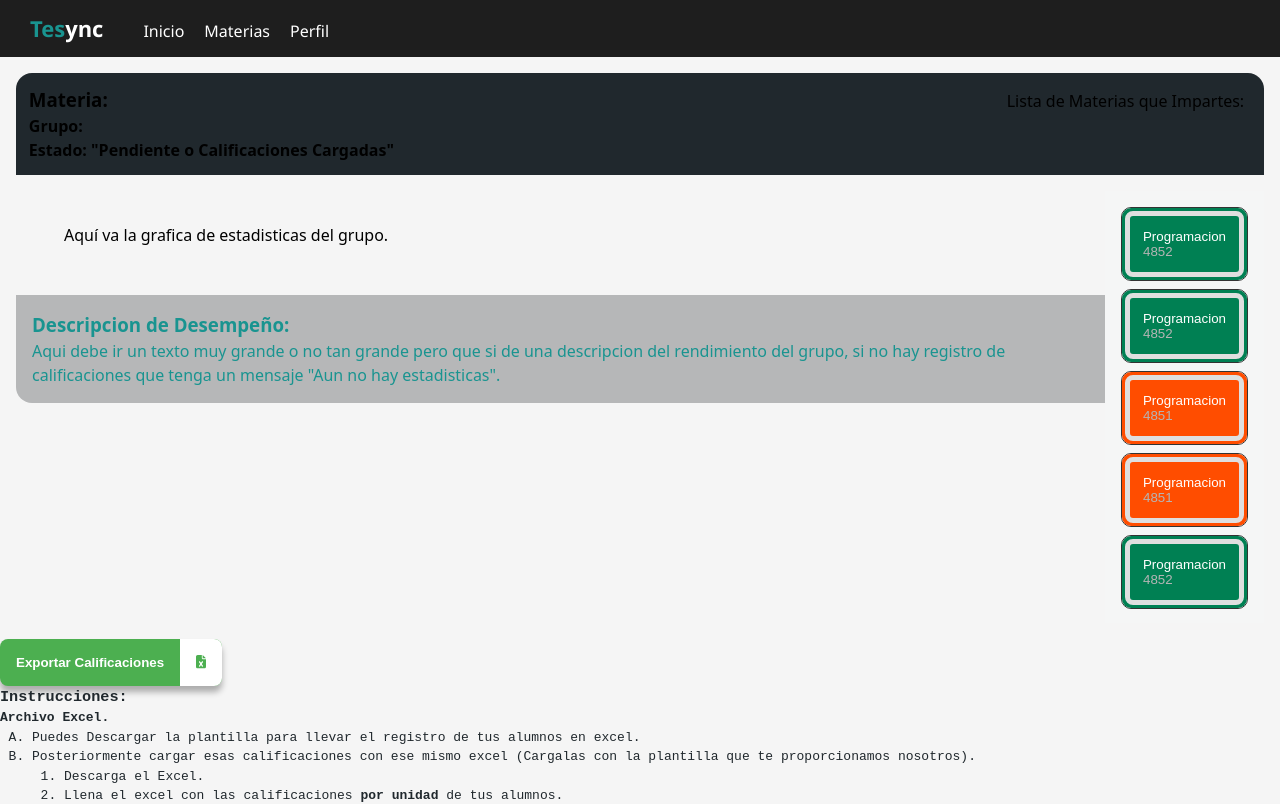
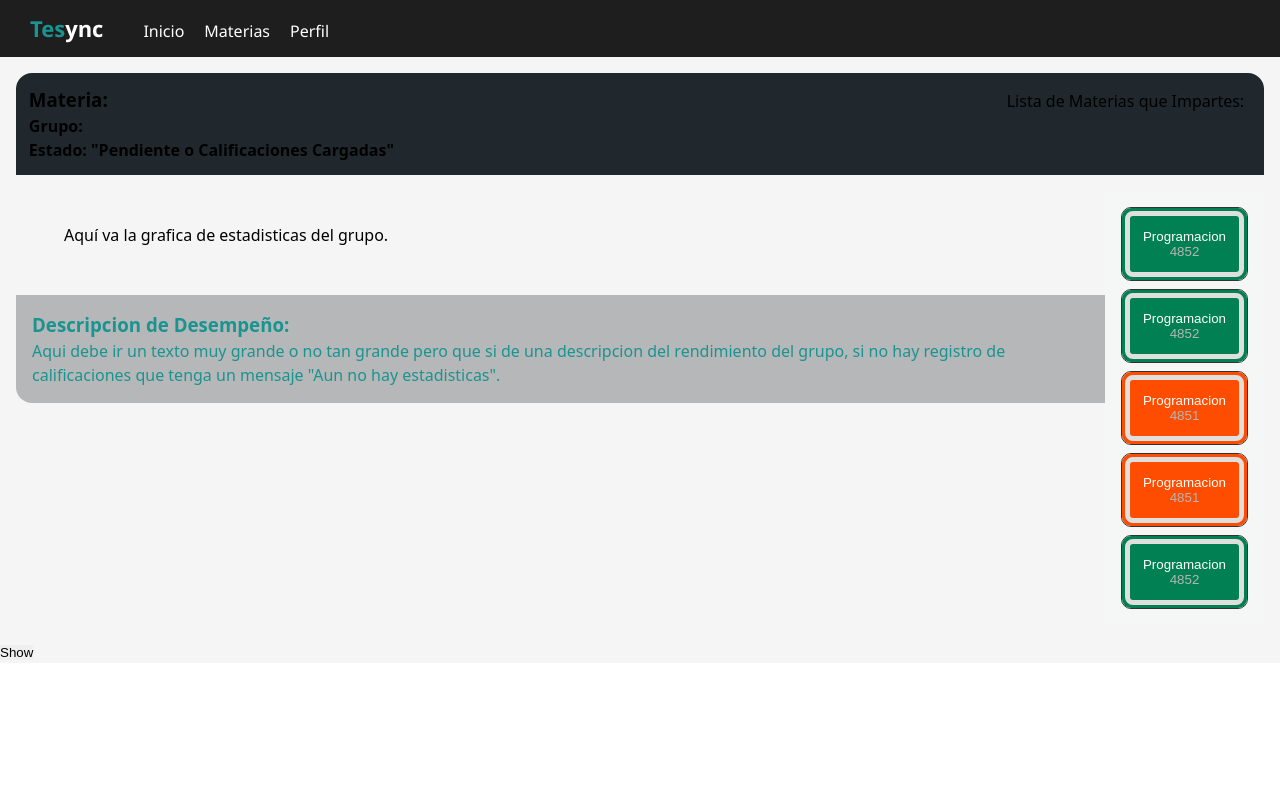
Before and after one commit to ramz0/TESync, a React (Vite) app: page /profesor in a window 1280 px wide. Shown: the top 804 px of the page. Built offline with nearby package versions, Linux system fonts and the light colour scheme.

Commit message:
Botones Lista de materias Dinamicos

```diff
--- a/src/components/BotonMaterias/BotonMaterias.jsx
+++ b/src/components/BotonMaterias/BotonMaterias.jsx
@@ -1,8 +1,10 @@
 import './BotonMateriasStyle.css'
 import GlareHover from '../GlareHover/GlareHover'
 
-const BotonMaterias = ({materia, grupo, estado}) => {
+const BotonMaterias = ({materia, grupo, estado, mostrarOtroComponente}) => {
   return (
+    <button className='btn-principal' onClick={mostrarOtroComponente}>
+
     <GlareHover
       glareColor="#ffffff"
       glareOpacity={0.3}
@@ -12,12 +14,15 @@ const BotonMaterias = ({materia, grupo, estado}) => {
       playOnce={false}
     >
       <span className={'flex-column contenedor-btn-m-g-' + estado}>
-        <button className={"flex-column btn-m-g btn-m-g-" + estado}>
+        <span
+          className={"flex-column btn-m-g btn-m-g-" + estado}
+        >
           <p className="btn-txt-materia"> {materia} </p>
           <p className="btn-txt-grupo"> {grupo} </p>
-        </button>
+        </span>
       </span>
     </GlareHover>
+    </button>
   )
 }
 
--- a/src/components/BotonMaterias/BotonMateriasStyle.css
+++ b/src/components/BotonMaterias/BotonMateriasStyle.css
@@ -6,6 +6,9 @@
   --margin-contenedor-btn-m-g: 0.2rem;
 }
 
+.btn-principal {
+  background-color: transparent;
+}
 
 .btn-m-g {
   border-radius: var(--borde-btn);
--- a/src/components/GlareHover/GlareHover.jsx
+++ b/src/components/GlareHover/GlareHover.jsx
@@ -3,7 +3,7 @@ import "./GlareHover.css";
 const GlareHover = ({
   width = "auto",
   height = "auto",
-  background = "#000",
+  background = "transparent",
   borderRadius = "10px",
   borderColor = "#333",
   children,
--- a/src/components/ListaMateriasProfesor/ListaMateriasProfesor.jsx
+++ b/src/components/ListaMateriasProfesor/ListaMateriasProfesor.jsx
@@ -1,7 +1,7 @@
 import './ListaMateriasProfesorStyle.css'
 import BotonMaterias from "../BotonMaterias/BotonMaterias";
 
-const ListaMateriasProfesor = () => {
+const ListaMateriasProfesor = ({mostrarComponente}) => {
   return (
     <main
       className='flex-column flex-stretch contenedor-info-lista'
@@ -32,11 +32,11 @@ const ListaMateriasProfesor = () => {
           className="flex-column lista-materias"
            data-aos="zoom-out-down"
         >
-          <BotonMaterias materia={"Programacion"} grupo={"4852"} estado={"listo"} />
-          <BotonMaterias materia={"Programacion"} grupo={"4852"} estado={"listo"} />
-          <BotonMaterias materia={"Programacion"} grupo={"4851"} estado={"pendiente"} />
-          <BotonMaterias materia={"Programacion"} grupo={"4851"} estado={"pendiente"} />
-          <BotonMaterias materia={"Programacion"} grupo={"4852"} estado={"listo"} />
+          <BotonMaterias materia={"Programacion"} grupo={"4852"} estado={"listo"} mostrarOtroComponente={mostrarComponente} />
+          <BotonMaterias materia={"Programacion"} grupo={"4852"} estado={"listo"} mostrarOtroComponente={mostrarComponente} />
+          <BotonMaterias materia={"Programacion"} grupo={"4851"} estado={"pendiente"} mostrarOtroComponente={mostrarComponente} />
+          <BotonMaterias materia={"Programacion"} grupo={"4851"} estado={"pendiente"} mostrarOtroComponente={mostrarComponente} />
+          <BotonMaterias materia={"Programacion"} grupo={"4852"} estado={"listo"} mostrarOtroComponente={mostrarComponente} />
         </nav>
       </span>
     </main>
--- a/src/pages/Profesor/Profesor.jsx
+++ b/src/pages/Profesor/Profesor.jsx
@@ -1,4 +1,5 @@
 import './ProfesorStyle.css'
+import { useState } from 'react';
 
 import CardAlumno from '../../components/infocard/CardAlumno.jsx';
 import ListaMateriasProfesor from '../../components/ListaMateriasProfesor/ListaMateriasProfesor.jsx';
@@ -6,13 +7,20 @@ import Dashboard from '../dashboard/Dashboard';
 import CalificacionesAlumnos from '../../components/CalificacionesAlumnos/CalificacionesAlumnos.jsx';
 
 const Profesor = () => {
+  const [editarCalificaciones, setEditiarCalificaciones] = useState(false);
+
+  const mostrarComponente = () => {
+    setEditiarCalificaciones(!editarCalificaciones)
+    console.log(`Se cambio el valor de editarCalificaicones: ${editarCalificaciones}`)
+  }
 
   return (
     <main className='fondo-Profesor'>
       <Dashboard />
       {/* <CardAlumno /> */}
-      <ListaMateriasProfesor />
-      <CalificacionesAlumnos />
+      <ListaMateriasProfesor mostrarComponente={mostrarComponente}/>
+      <button onClick={mostrarComponente}>Show</button>
+      {editarCalificaciones ? (<CalificacionesAlumnos />) : (<></>)}
     </main>
   );
 }
```
